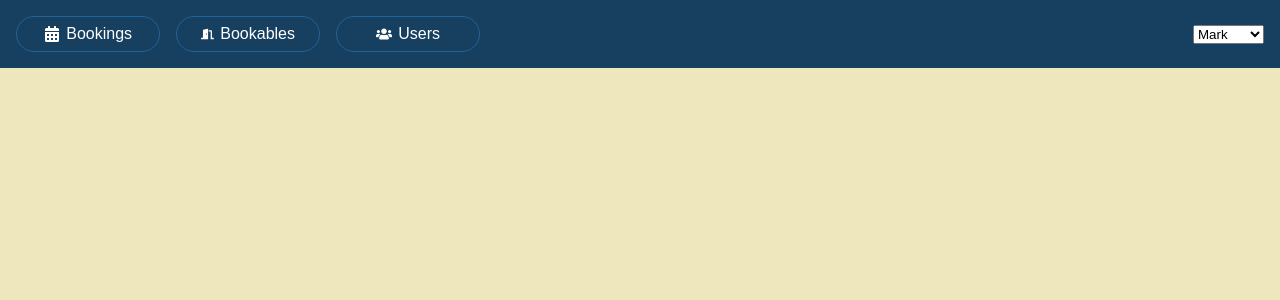
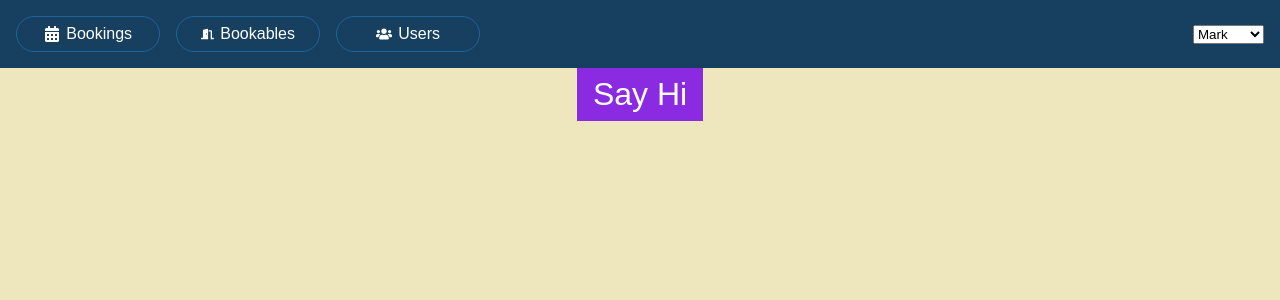
Before and after one commit to nursh/React-Hooks-Book-Code, a React (Vite) app: page /greeting in a window 1280 px wide. Shown: the top 300 px of the page. Built offline with nearby package versions, Linux system fonts and the light colour scheme; data requests are answered from the project's data file.

Commit message:
add custom hook for greeting

```diff
--- /dev/null
+++ b/src/book-examples/CustomHooks/Greeting/Greet.css
@@ -0,0 +1,7 @@
+.button {
+  font-size: 2rem;
+  color: white;
+  padding: 0.5rem 1rem;
+  background-color: blueviolet;
+  border: none;
+}
--- /dev/null
+++ b/src/book-examples/CustomHooks/Greeting/GreetingHook.tsx
@@ -0,0 +1,22 @@
+import { useEffect, useState } from "react";
+import './Greet.css';
+
+export default function Greeting() {
+
+  const greetings = ["Hello", "Ciao", "Hola", "こんにちは"];
+  const [index, setIndex] = useState(0);
+
+  useEffect(() => {
+    document.title = greetings[index]
+  })
+
+  function updateGreeting() {
+    setIndex(Math.floor(Math.random() * greetings.length));
+  }
+
+  return (
+    <div style={{ marginTop: '30' }}>
+      <button onClick={updateGreeting} className="button">Say Hi</button>
+    </div>
+  )
+}
--- a/src/components/App.tsx
+++ b/src/components/App.tsx
@@ -14,6 +14,7 @@ import Counter from "../book-examples/Refs/Counter";
 import Colors from "../book-examples/Props/Colors";
 import Anagram from "../book-examples/Memo/Anagram";
 import  { UserProvider } from "./Users/UserContext";
+import Greeting from "../book-examples/CustomHooks/Greeting/GreetingHook";
 
 function App() {
   return (
@@ -57,6 +58,7 @@ function App() {
             <Route path="counter" element={<Counter />} />
             <Route path="colors" element={<Colors />} />
             <Route path="anagram" element={<Anagram />} />
+            <Route path="greeting" element={<Greeting />} />
           </Routes>
         </div>
       </BrowserRouter>
```
